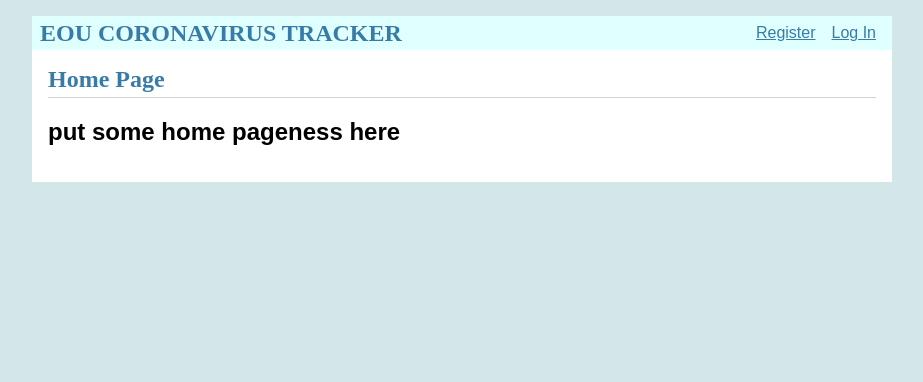
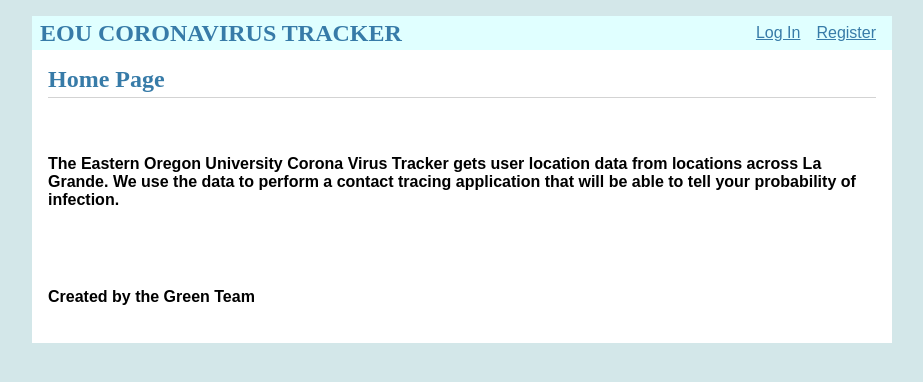
Before and after one commit to AmesB-zz/Green-Team-Corona-Tracker, a Flask app: template flaskr/templates/auth/home.html in a window 1280 px wide. Shown: the top 382 px of the page, without its empty margins (178-1101 px from the left). Run offline with Flask 2, Linux system fonts and the light colour scheme; the template is opened without the code that fills it, so the values that code supplies are empty.

Commit message:
homepage changes

```diff
--- a/flaskr/templates/auth/home.html
+++ b/flaskr/templates/auth/home.html
@@ -5,6 +5,13 @@
 {% endblock %}
 
 {% block content %}
-<h2>put some home pageness here</h2>
+<body>
+<br><br>
+<h4>The Eastern Oregon University Corona Virus Tracker gets user location data
+from locations across La Grande.  We use the data to perform a contact tracing application
+that will be able to tell your probability of infection.</h4><br><br>
+<h4>Created by the Green Team</h4>
 
+
+</body>
 {% endblock %}
--- a/flaskr/templates/base.html
+++ b/flaskr/templates/base.html
@@ -12,8 +12,9 @@
       <li><span>{{ g.user['userName'] }}</span>
       <li><a href="{{ url_for('auth.logout') }}">Log Out</a>
     {% else %}
+      <li><a href="{{ url_for('auth.login') }}">Log In</a>
       <li><a href="{{ url_for('auth.register') }}">Register</a>
-      <li><a href="{{ url_for('auth.login') }}">Log In</a>
+
     {% endif %}
   </ul>
 </nav>
```
